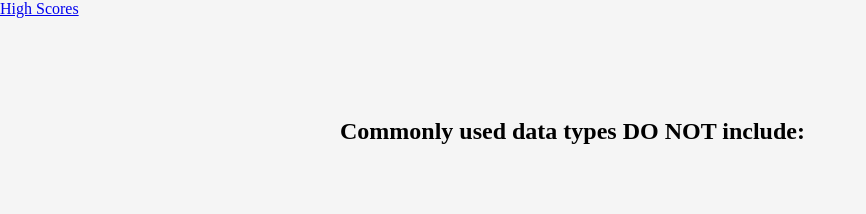
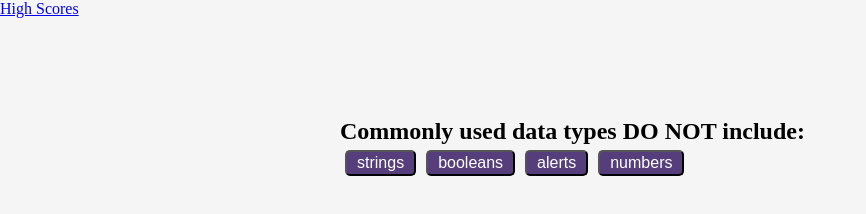
Before and after one commit to GMMarshall27/04-HW-Code-Quiz, a plain HTML site: page index.html in a window 1280 px wide. Both pictures are taken after a click on the button "Start". Shown: the whole page, without its empty margins (0-866 px from the left). Drawn offline with Linux system fonts and the light colour scheme.

Commit message:
got question choices to appear on screen as buttons

```diff
--- a/index.html
+++ b/index.html
@@ -18,7 +18,7 @@
             </div>
             <div id="questionsContainer" class="hide">
                 <h2 id="questions"></h2>
-                <div id="answers" class="answers"></div>
+                <div id="choices" class="choices"></div>
             </div>
         </div>
         <script src="/script.js" async defer></script>
--- a/script.js
+++ b/script.js
@@ -1,7 +1,7 @@
 var nextQuestionIndex=0;
 var startButton = document.getElementById('startBtn');
 startButton.addEventListener('click', startQuiz);
-var answersEl = document.getElementById('answers')
+var choicesEl = document.getElementById('choices')
 var questionsEl = document.getElementById('questionsContainer')
 var questions = [
     {
@@ -9,10 +9,25 @@ var questions = [
       choices: ["strings", "booleans", "alerts", "numbers"],
       answer: "alerts"
     },
+    {
+        title: "Inside which HTML element do we put the JavaScript",
+        choices: ["<script>", "<scripting>", "<js>","<javascript>"],
+        answer: "<script>"
+    },
+
+    {
+        title: "How do you write 'Hello World' in an alert box?",
+        choices: ["msgBox('Hello Word')", "alertBox('Hello World')", "msg('Hello World')", "alert('Hello World')"],
+        answer: "alert('Hello World')"
+    },
+
+    {
+        title: "Which of these is Not a flex direction property?",
+        choices: ["row", "column", "wrap", "column-reverse"],
+        answer: "wrap"
+    }
+
   ];
-  for(var i=0; i< questions.length; i++){
-
-  }
 
 function startQuiz(){
     //console.log("You clicked the button!")
@@ -27,4 +42,13 @@ function startQuiz(){
 function nextQuestion(){
    var currentQuestion = questions[nextQuestionIndex];
    questionsEl.children[0].textContent = currentQuestion.title;
+
+
+for(var i = 0; i < currentQuestion.choices.length; i++){
+    var choiceBtn = document.createElement("button");
+    choiceBtn.textContent = currentQuestion.choices[i];
+
+    choicesEl.appendChild(choiceBtn);
 }
+
+}
```
